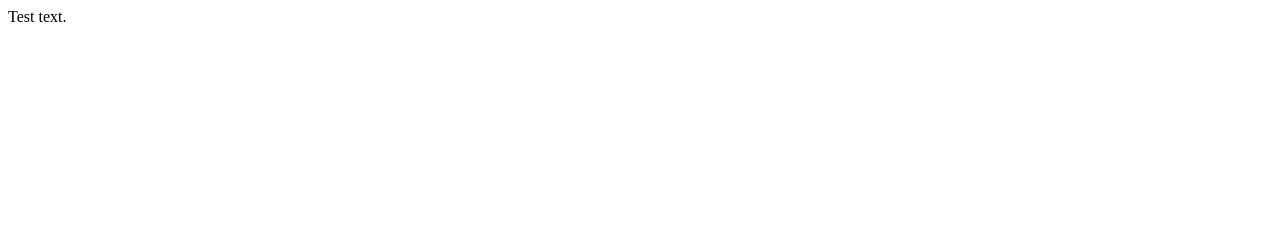
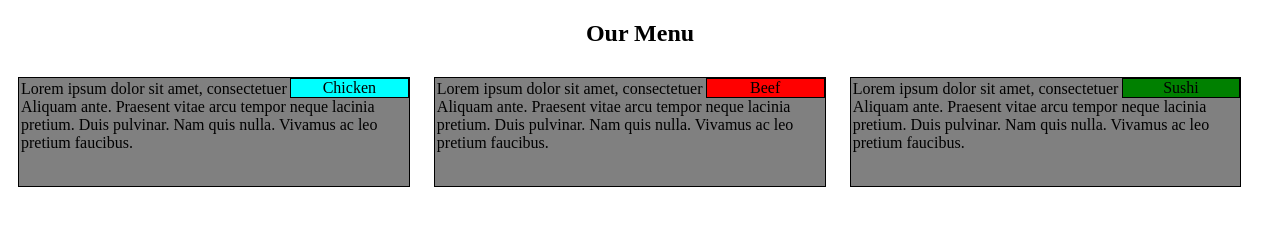
Before and after one commit to Marthyas/bootstrap-test, a plain HTML site: page mod2_solution/index.html in a window 1280 px wide. Drawn offline with Linux system fonts and the light colour scheme.

Commit message:
Final version

```diff
--- a/mod2_solution/css/style.css
+++ b/mod2_solution/css/style.css
@@ -0,0 +1,62 @@
+h2{
+    text-align: center;
+}
+
+.box{
+    box-sizing:border-box;
+    display:block;
+    padding:2px;
+    height:110px;
+    background-color:gray;
+    position:relative;
+    border:1px solid black;
+    overflow:auto;
+
+    margin:30px;
+}
+
+div .title{
+    background-color:red;
+    position:absolute;
+    top:0px;
+    right:0px;
+    width:30%;
+    height:17%;
+    text-align: center;
+    border:1px solid black;
+}
+
+#chicken{
+    background-color:cyan;
+}
+
+#sushi{
+    background-color:green;
+}
+
+@media screen and (min-width:768px){
+    .box{
+        display:inline-block;
+        width:45%;
+        margin:10px;
+    }
+    .box:last-of-type{
+        display:inline-block;
+        width:93%;
+    }
+}
+
+@media screen and (min-width:992px){
+    .box{
+        display:inline-block;
+        width:31%;
+        padding:2px;
+        margin:10px;
+    }
+        .box:last-of-type{
+        display:inline-block;
+        width:31%;
+        padding:2px;
+        margin:10px;
+    }
+}
--- a/mod2_solution/index.html
+++ b/mod2_solution/index.html
@@ -2,8 +2,26 @@
 <html>
     <head>
         <title>Module 2 Assignment</title>
+        <link rel="stylesheet" href="css/style.css">
     </head>
     <body>
-        <span>Test text.</span>
+        <h2>Our Menu</h2>
+        <div class="box">Lorem ipsum dolor sit amet, consectetuer adipiscing elit.
+            Aliquam ante. Praesent vitae arcu tempor neque lacinia pretium. Duis pulvinar.
+            Nam quis nulla. Vivamus ac leo pretium faucibus.
+            <div class="title" id="chicken">Chicken</div>
+        </div>
+
+        <div class="box">Lorem ipsum dolor sit amet, consectetuer adipiscing elit.
+            Aliquam ante. Praesent vitae arcu tempor neque lacinia pretium. Duis pulvinar.
+            Nam quis nulla. Vivamus ac leo pretium faucibus.
+            <div class="title" id=beef">Beef</div>
+        </div>
+
+        <div class="box">Lorem ipsum dolor sit amet, consectetuer adipiscing elit.
+            Aliquam ante. Praesent vitae arcu tempor neque lacinia pretium. Duis pulvinar.
+            Nam quis nulla. Vivamus ac leo pretium faucibus.
+            <div class="title" id="sushi">Sushi</div>
+        </div>
     </body>
 </html>
```
